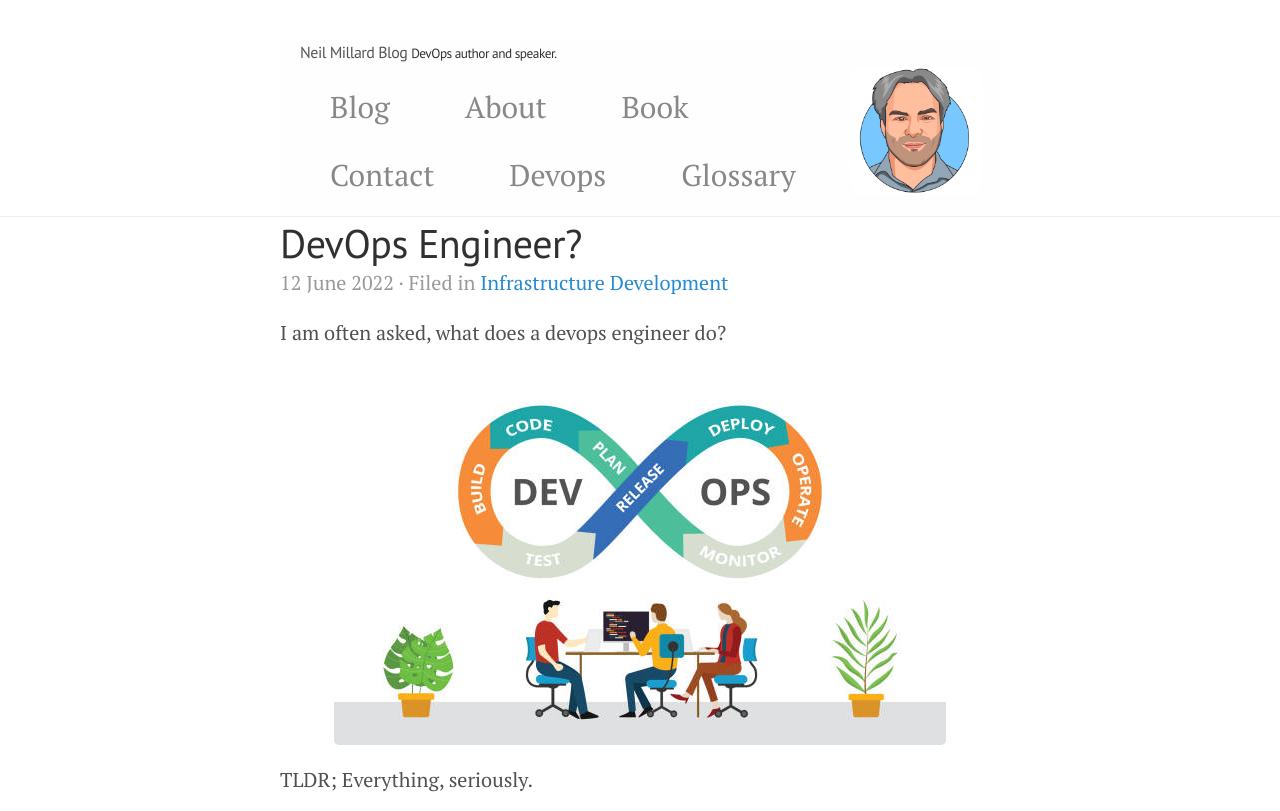
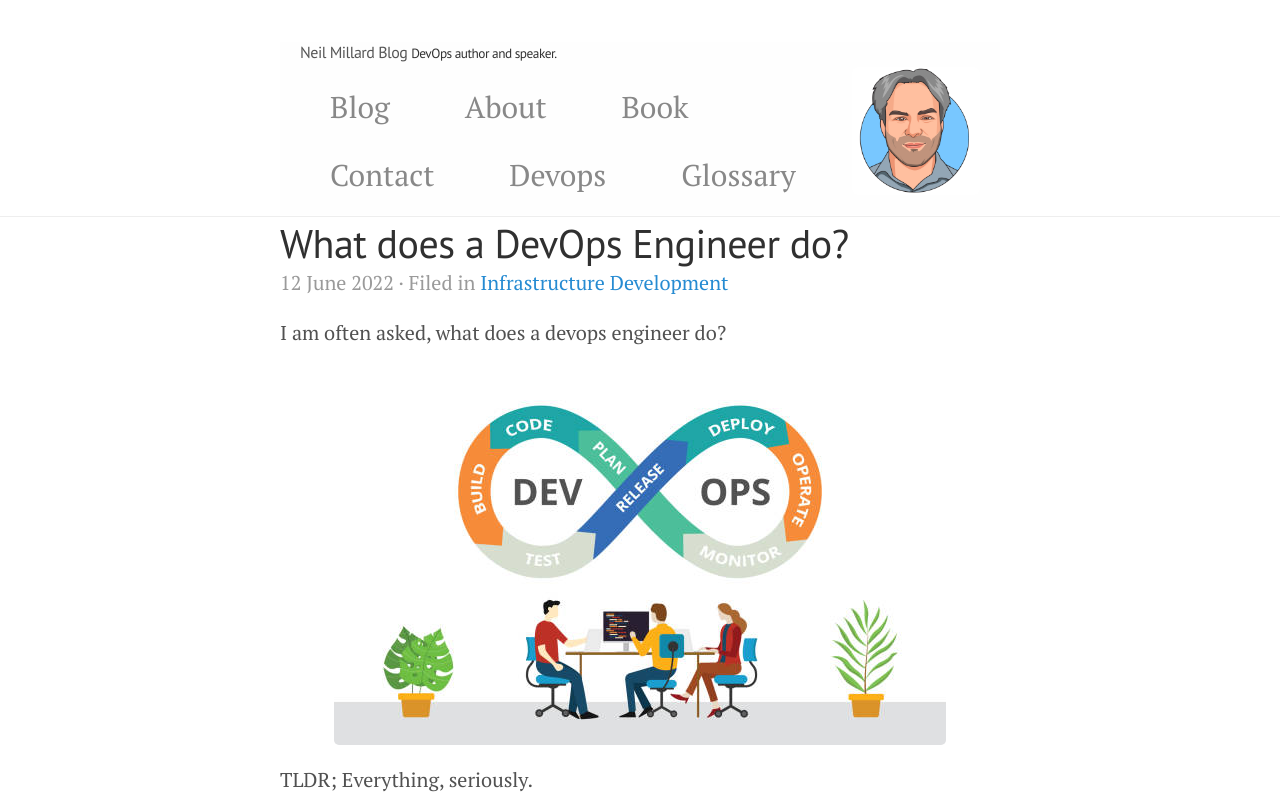
Before and after one commit to neilmillard/neilmillard.github.io, a Jekyll site: the page built from _posts/2022-06-12-what-is-a-devops-engineer.md, in a window 1280 px wide and 900 px high, cut to the strip 0-811 px from the top of the window. Built offline with Jekyll 4.4.1, drawn with Linux system fonts in a browser that asks for light colours; nearby versions of some CDN libraries; a script that is not in the unit is left out; comment, search, counter and statistics services are not loaded.

Commit message:
devops engineer

```diff
--- a/_posts/2022-06-12-what-is-a-devops-engineer.md
+++ b/_posts/2022-06-12-what-is-a-devops-engineer.md
@@ -2,7 +2,7 @@
 layout: post
 status: publish
 published: true
-title: DevOps Engineer?
+title: What does a DevOps Engineer do?
 author_email: neil@neilmillard.com
 categories: [Infrastructure, Development]
 description: What does a DevOps Engineer do?
```
